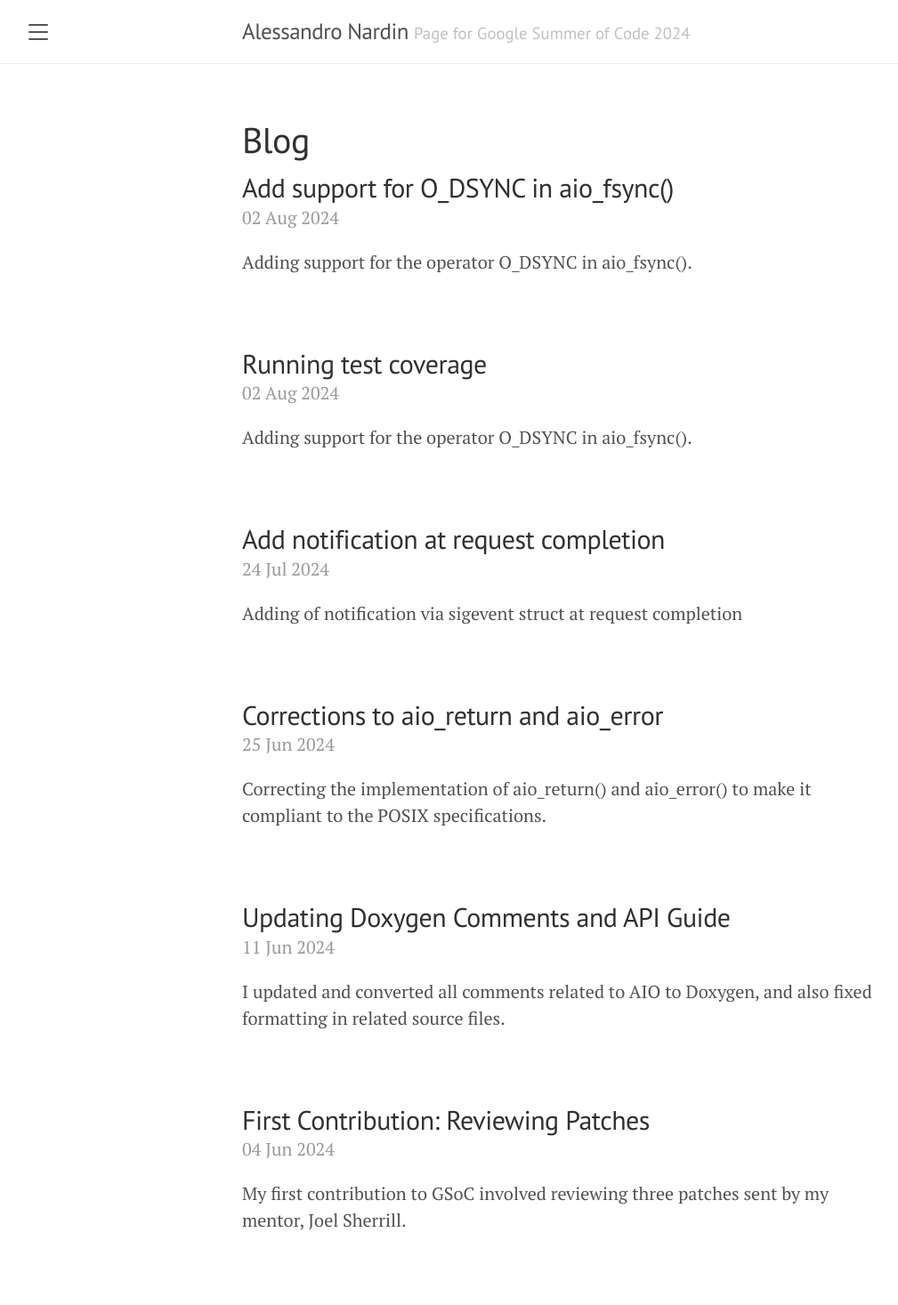
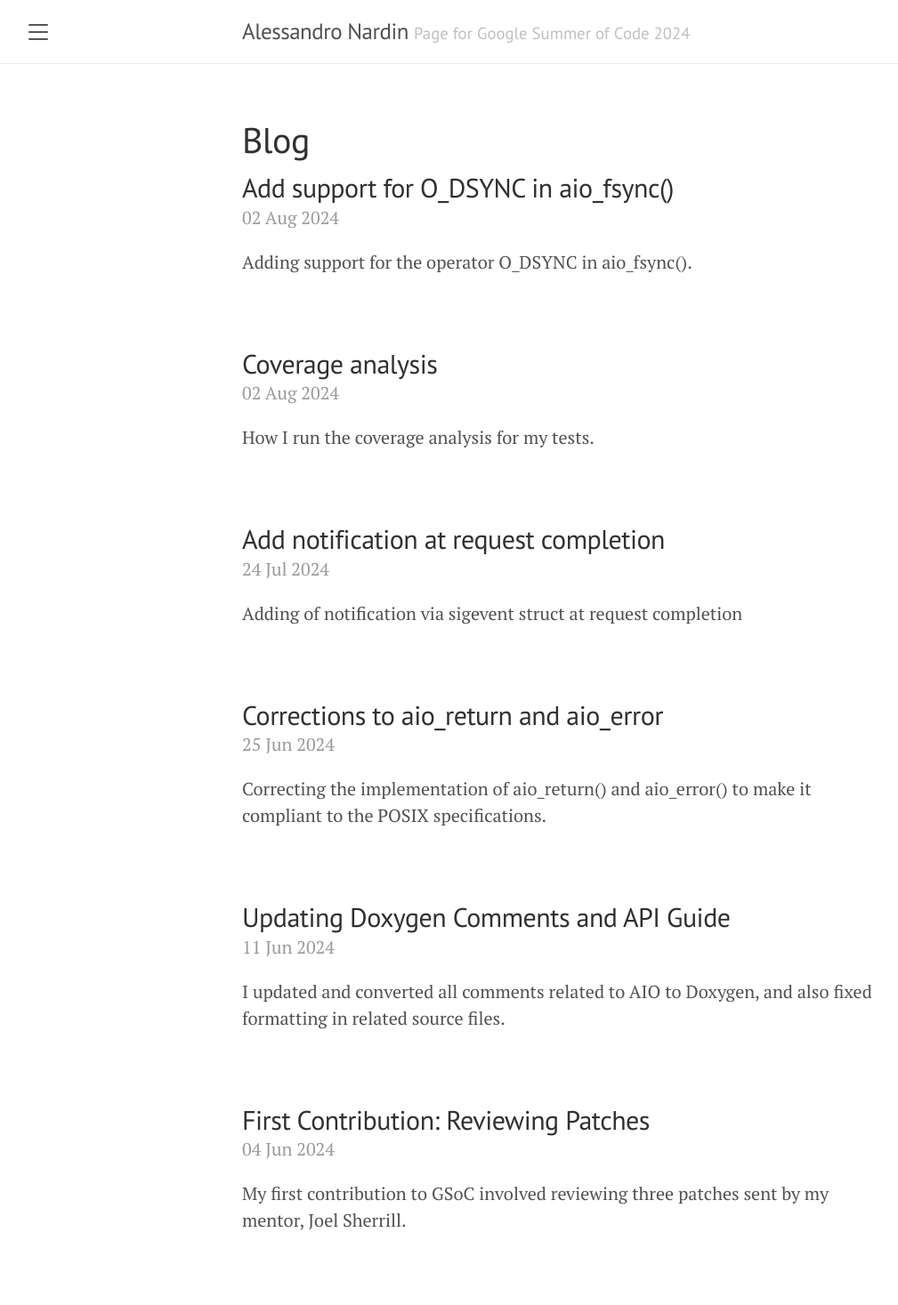
Before and after one commit to AlessandroNardin/alessandronardin.github.io, a Jekyll site: the page built from gsoc/weekly_blog.md, in a window 1280 px wide. Shown: the whole page at 89% size, without its empty margins (8-1017 px from the left). Built offline with Jekyll 4.4.1, drawn with Linux system fonts in a browser that asks for light colours.

Commit message:
fixed stuff

```diff
--- a/gsoc/_posts/2024-07-12-coverage.md
+++ b/gsoc/_posts/2024-07-12-coverage.md
@@ -1,10 +1,10 @@
 ---
 layout: post
-title: "Running test coverage"
+title: "Coverage analysis"
 date: 2024-08-02
 categories: [GSoC]
 tags: [GSoC]
-excerpt: "Adding support for the operator O_DSYNC in aio_fsync()."
+excerpt: "How I run the coverage analysis for my tests."
 author: Alessandro Nardin
 ---
 
```
Also changed, not shown: gsoc/final_report.md (+9 -14 lines).
